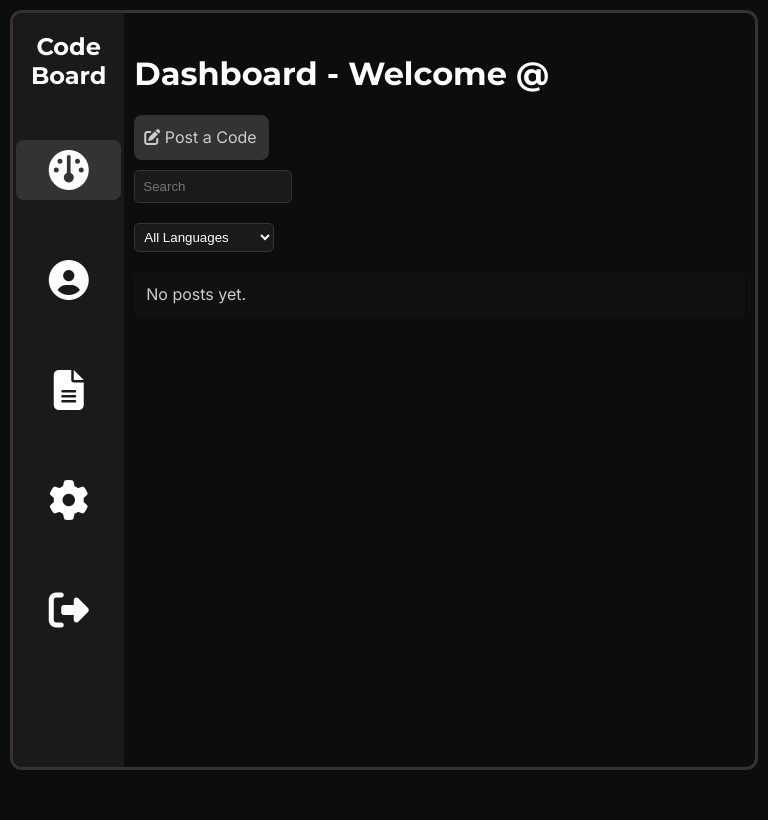
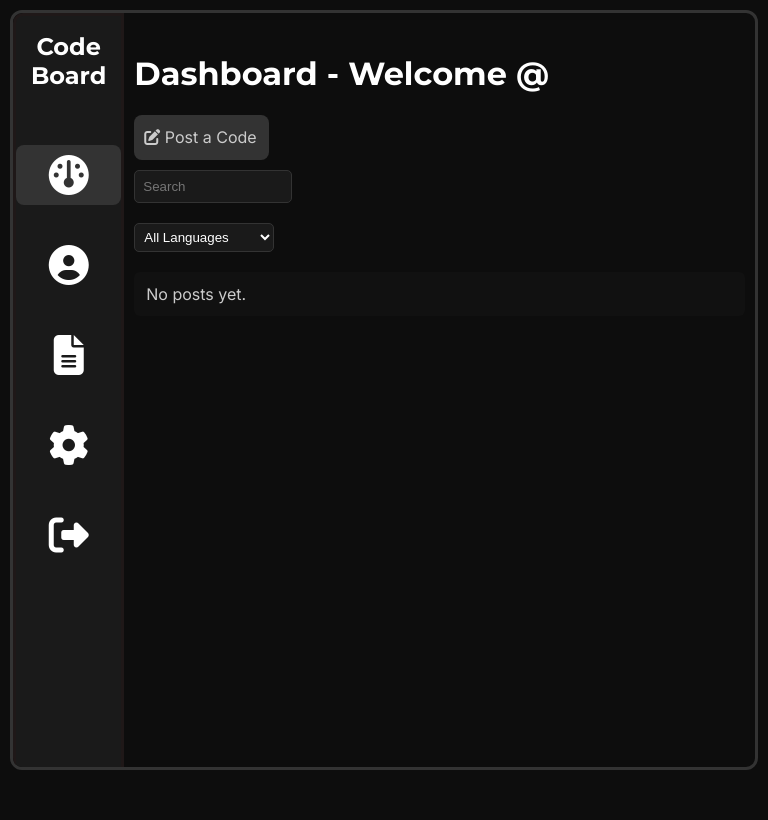
Before and after one commit to desciii/codeboard, a PHP site: page /main/dashboard.php in a window 768 px wide. Run offline with PHP 8.4, Linux system fonts and the light colour scheme; data that the repository does not hold is empty.

Commit message:
fixed css

```diff
--- a/css/dashboard.css
+++ b/css/dashboard.css
@@ -37,7 +37,7 @@
   font-size: 1.5rem;
   color: #fff;
   text-align: center;
-  margin-bottom: 30px;
+  margin-bottom: 55px !important;
   font-family: "Montserrat", sans-serif;
 }
 
@@ -48,7 +48,7 @@
 }
 
 #sidebar-links li {
-  margin-bottom: 15px;
+  margin-bottom: 30px;
 }
 
 #sidebar-links a {
--- a/main/dashboard.php
+++ b/main/dashboard.php
@@ -229,7 +229,6 @@
     #sidebar-links {
     display: flex;
     flex-direction: row;
-    justify-content: space-evenly;
     align-items: center;
     width: 100%;
     margin: 0;
@@ -403,7 +402,7 @@
     #sidebar-links a {
     display: flex;
     align-items: center;
-    margin-top: 50px;
+    margin-top: 30px;
     }
 
     #sidebar-links a i {
--- a/main/myposts.php
+++ b/main/myposts.php
@@ -256,7 +256,6 @@
     #sidebar-links {
     display: flex;
     flex-direction: row;
-    justify-content: space-evenly;
     align-items: center;
     width: 100%;
     margin: 0;
@@ -381,7 +380,7 @@
     #sidebar-links a {
     display: flex;
     align-items: center;
-    margin-top: 50px;
+    margin-top: 30px;
     }
 
     #sidebar-links a i {
--- a/main/profile.php
+++ b/main/profile.php
@@ -268,7 +268,6 @@
     #sidebar-links {
     display: flex;
     flex-direction: row;
-    justify-content: space-evenly;
     align-items: center;
     width: 100%;
     margin: 0;
@@ -443,7 +442,7 @@
     #sidebar-links a {
     display: flex;
     align-items: center;
-    margin-top: 50px;
+    margin-top: 30px;
     }
 
     #sidebar-links a i {
--- a/main/settings.php
+++ b/main/settings.php
@@ -420,7 +420,6 @@
     #sidebar-links {
     display: flex;
     flex-direction: row;
-    justify-content: space-evenly;
     align-items: center;
     width: 100%;
     margin: 0;
@@ -546,7 +545,7 @@
     #sidebar-links a {
     display: flex;
     align-items: center;
-    margin-top: 50px;
+    margin-top: 30px;
     }
 
     #sidebar-links a i {
--- a/main/userprofile.php
+++ b/main/userprofile.php
@@ -221,7 +221,6 @@
     #sidebar-links {
     display: flex;
     flex-direction: row;
-    justify-content: space-evenly;
     align-items: center;
     width: 100%;
     margin: 0;
@@ -365,7 +364,7 @@
     #sidebar-links a {
     display: flex;
     align-items: center;
-    margin-top: 50px;
+    margin-top: 30px;
     }
 
     #sidebar-links a i {
```
